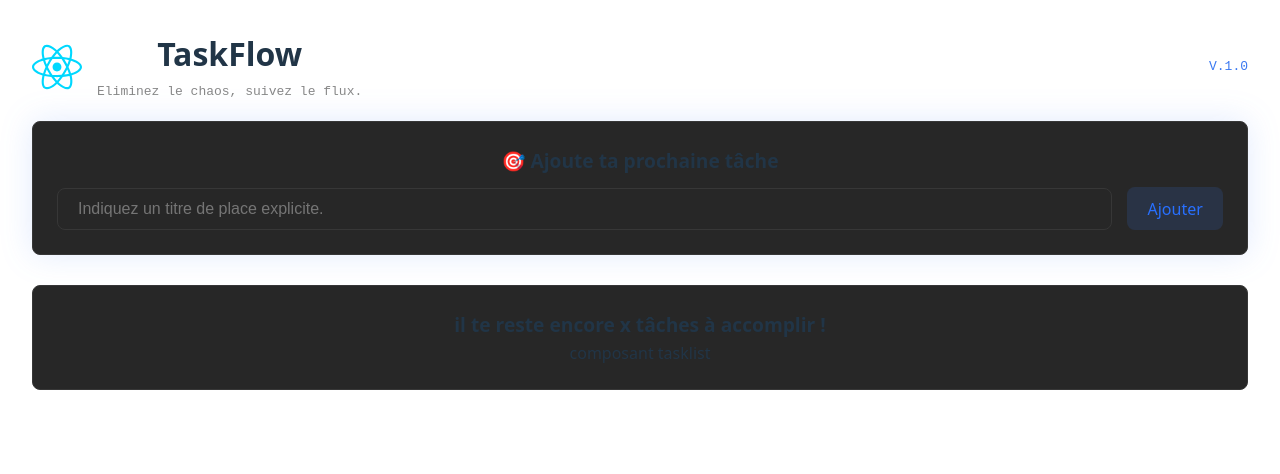
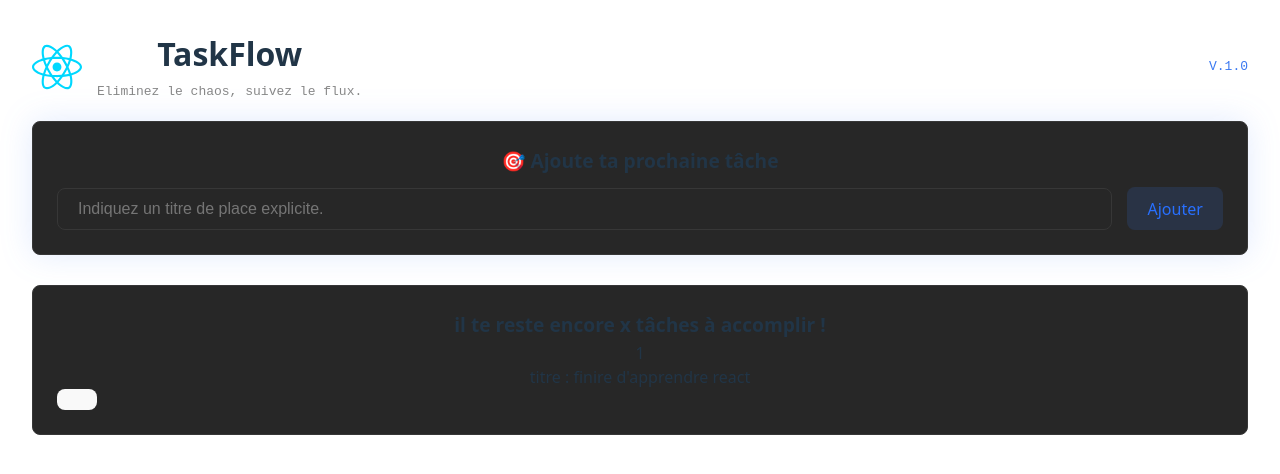
Before and after one commit to Jordan-Nsadisi/TaskFlow-cool-todo-app-, a React (Vite) app: page / in a window 1280 px wide. Shown: the top 474 px of the page. Built offline with nearby package versions, Linux system fonts and the light colour scheme.

Commit message:
creat component taskitem

```diff
--- /dev/null
+++ b/src/components/taskItem/taskItem.jsx
@@ -0,0 +1,23 @@
+//ce composant est utiliser pour afficher les items des tâches
+import styles from "./taskItem.module.css"
+
+
+ const TaskItem = () => {
+    return (
+        <li className={`${styles.container} ${styles.default}`}>
+            <div className={styles.item}>
+                <div className={`${styles.id} ${styles.idDefault}`}>
+                    1
+                </div>
+                <div className={styles.contentDefault}>
+                    titre : finire d'apprendre react
+                </div>
+            </div>
+            <button>
+
+            </button>
+        </li>
+    )
+}
+
+export default TaskItem
--- a/src/components/taskList/taskList.jsx
+++ b/src/components/taskList/taskList.jsx
@@ -1,4 +1,5 @@
 // le composant taskList est utilisé pour afficher la liste des tâches
+import TaskItem from "../taskItem/taskItem"
 import styles from "./taskList.module.css"
 
 
@@ -9,7 +10,7 @@ export const TaskList = () => {
                 il te reste encore x tâches à accomplir !
             </h2>
             <ul className={styles.container}>
-                composant tasklist
+                <TaskItem />
             </ul>
         </div>
     )
```
Also changed, not shown: src/components/taskItem/taskItem.module.css (added).
